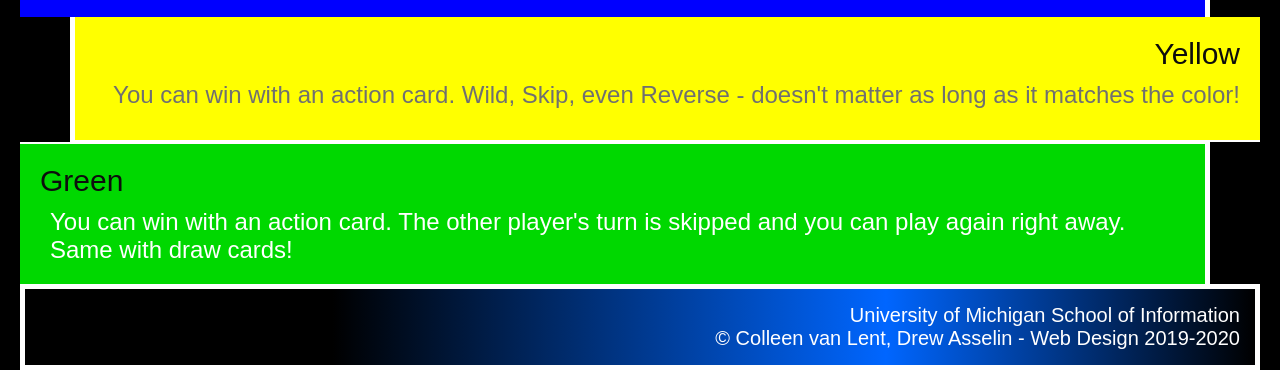
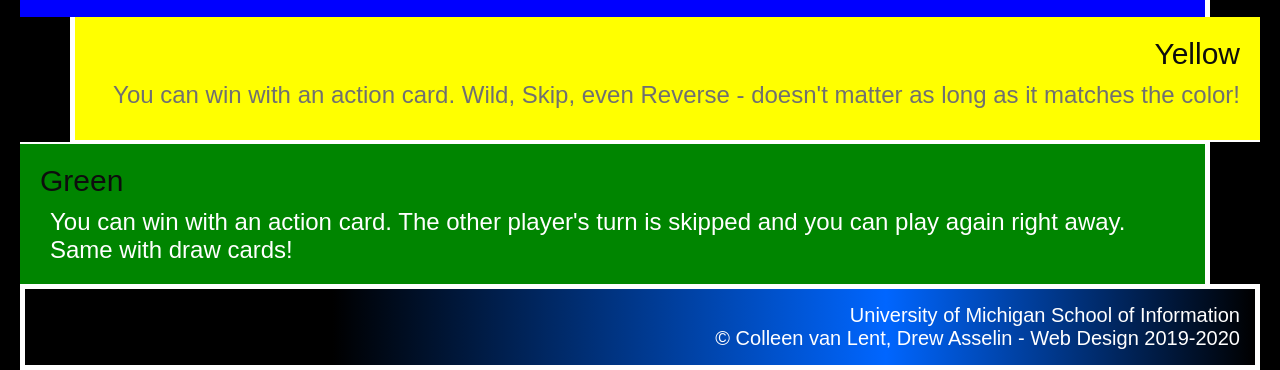
Before and after one commit to JESSIELIN0625/hw2-2023, a plain HTML site: page index.html in a window 1280 px wide. Shown: the part 785-1155 px from the top of the page. Drawn offline with Linux system fonts and the light colour scheme.

Commit message:
Update style.css

```diff
--- a/css/style.css
+++ b/css/style.css
@@ -78,7 +78,7 @@ body div {
 }
 
 .green {
-	background-color: #00D800;
+	background-color: #008500;
 	text-align: left;
 	margin-right: 50px;
 	border-width: 2px 5px 0px 0px
```
